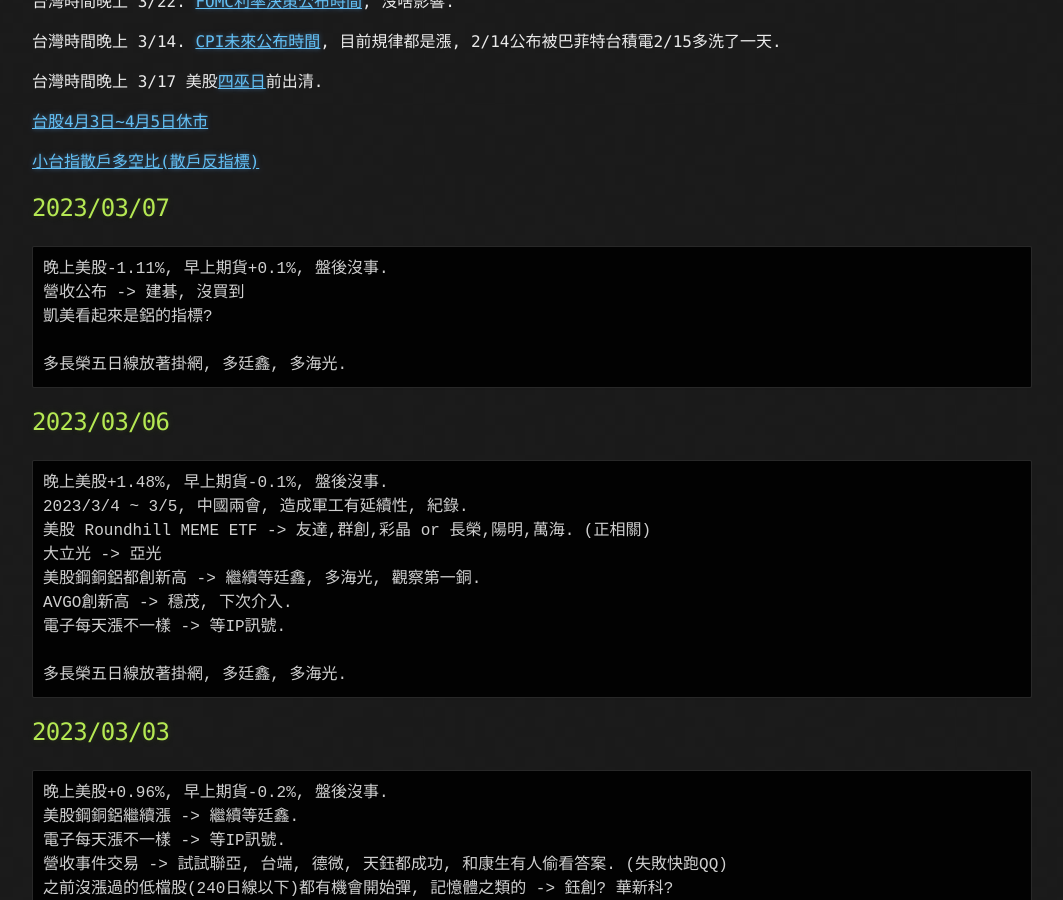
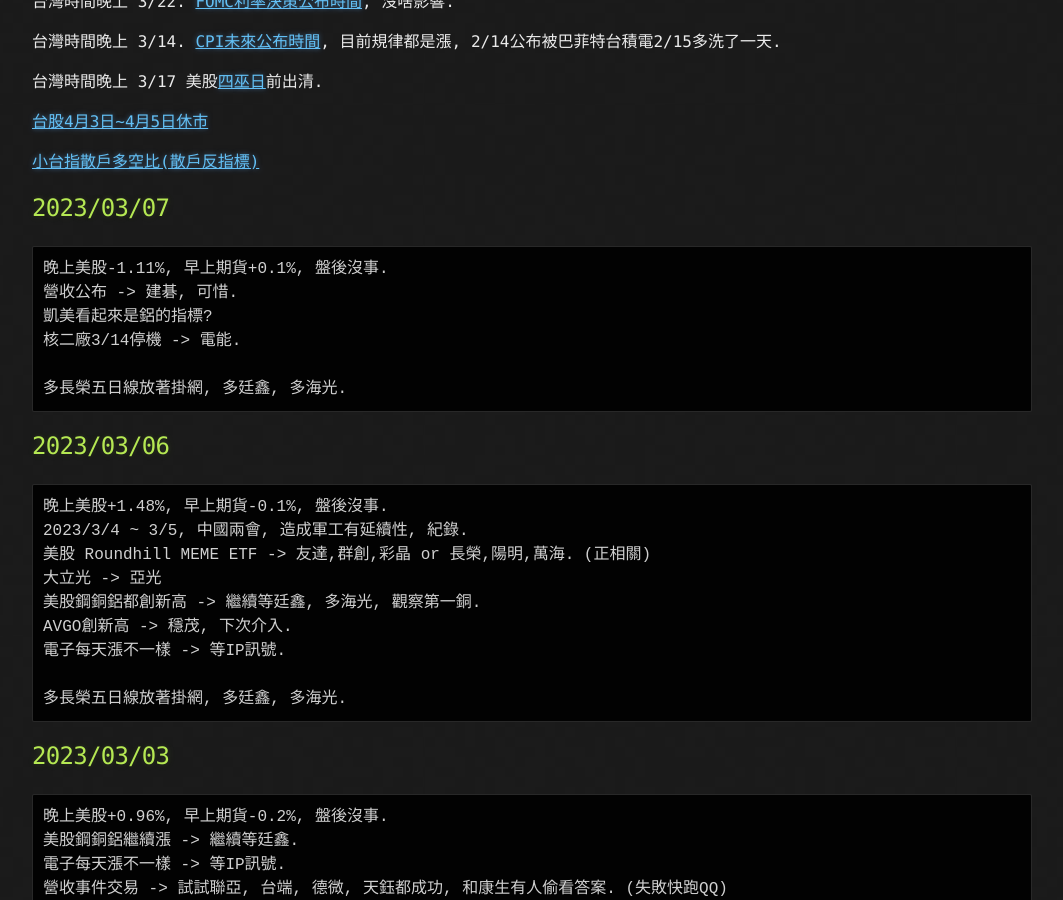
Before and after one commit to lepg5487/Stock_God, a Jekyll site: the page built from index.md, in a window 1280 px wide and 900 px high, scrolled down 428 px. Shown: the whole window, without its empty margins (108-1171 px from the left). Built offline with Jekyll 4.4.1, drawn with Linux system fonts in a browser that asks for light colours; our own code applies the rules of GitHub Pages for plain Markdown files.

Commit message:
Update index.md

````diff
--- a/index.md
+++ b/index.md
@@ -23,8 +23,9 @@
 ## 2023/03/07
 ```
 晚上美股-1.11%, 早上期貨+0.1%, 盤後沒事.
-營收公布 -> 建碁, 沒買到
+營收公布 -> 建碁, 可惜.
 凱美看起來是鋁的指標?
+核二廠3/14停機 -> 電能.
 
 多長榮五日線放著掛網, 多廷鑫, 多海光.
 ```
````
